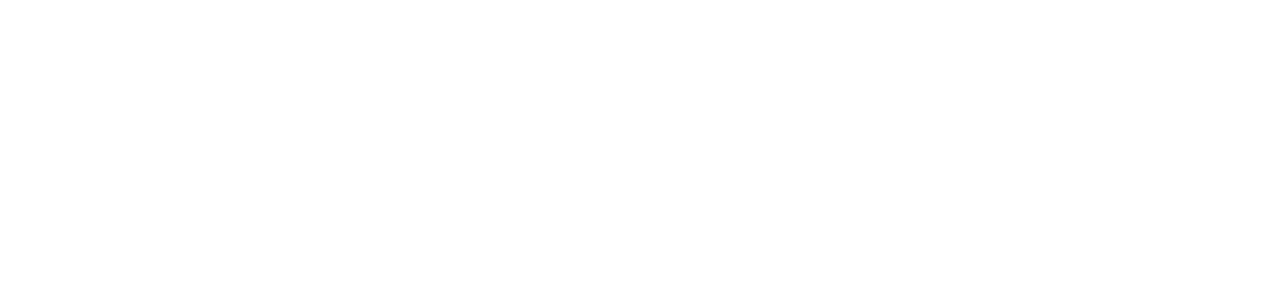
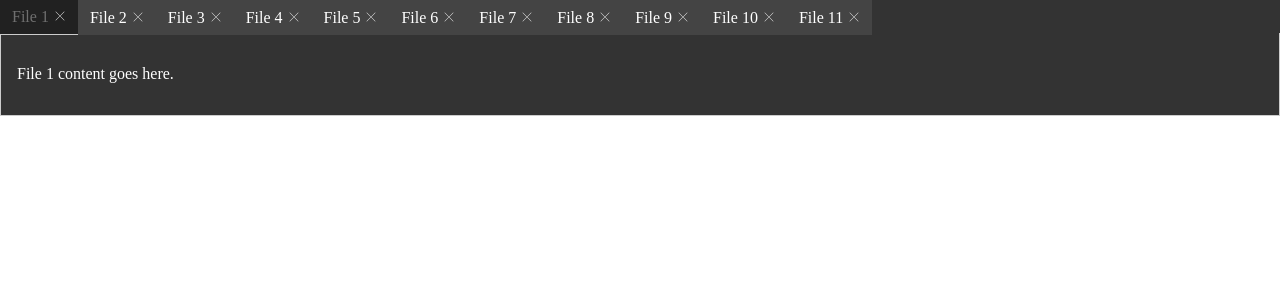
Before and after one commit to ginow/WebresourceEditor, a Svelte app in the folder svelte/: page / in a window 1280 px wide. Shown: the top 300 px of the page. Built offline with nearby package versions, Linux system fonts and the light colour scheme.

Commit message:
close icon, tab color

```diff
--- a/svelte/src/App.svelte
+++ b/svelte/src/App.svelte
@@ -1,8 +1,10 @@
 <script>
   import MonacoEditor from "./lib/MonacoEditor.svelte";
+  import Tabs from "./lib/Tabs.svelte";
 </script>
 
 <main>
+  <Tabs />
   <MonacoEditor />
 </main>
 
--- /dev/null
+++ b/svelte/src/assets/sampledata.js
@@ -0,0 +1,79 @@
+export let data = `
+  import { onMount, onDestroy } from "svelte";
+
+  let editor;
+
+  onMount(() => {
+    const loaderScript = document.createElement("script");
+    loaderScript.src =
+      "https://unpkg.com/monaco-editor@latest/min/vs/loader.js";
+    loaderScript.async = true;
+    loaderScript.onload = () => {
+      // Initialize the editor
+      // @ts-ignore
+      window.require.config({
+        paths: { vs: "https://unpkg.com/monaco-editor@latest/min/vs" },
+      });
+      // @ts-ignore
+      window.require(["vs/editor/editor.main"], () => {
+        // @ts-ignore
+        editor = monaco.editor.create(
+          document.getElementById("monaco-editor"),
+          {
+            value: "",
+            language: "javascript",
+            theme: "vs-dark",
+          }
+        );
+        handleResize();
+        window.addEventListener("resize", handleResize);
+      });
+    };
+    document.body.appendChild(loaderScript);
+  });
+  onDestroy(() => {
+    window.removeEventListener("resize", handleResize);
+  });
+  function handleResize() {
+    editor.layout();
+  }
+  import { onMount, onDestroy } from "svelte";
+
+  let editor;
+
+  onMount(() => {
+    const loaderScript = document.createElement("script");
+    loaderScript.src =
+      "https://unpkg.com/monaco-editor@latest/min/vs/loader.js";
+    loaderScript.async = true;
+    loaderScript.onload = () => {
+      // Initialize the editor
+      // @ts-ignore
+      window.require.config({
+        paths: { vs: "https://unpkg.com/monaco-editor@latest/min/vs" },
+      });
+      // @ts-ignore
+      window.require(["vs/editor/editor.main"], () => {
+        // @ts-ignore
+        editor = monaco.editor.create(
+          document.getElementById("monaco-editor"),
+          {
+            value: "",
+            language: "javascript",
+            theme: "vs-dark",
+          }
+        );
+        handleResize();
+        window.addEventListener("resize", handleResize);
+      });
+    };
+    document.body.appendChild(loaderScript);
+  });
+  onDestroy(() => {
+    window.removeEventListener("resize", handleResize);
+  });
+  function handleResize() {
+    editor.layout();
+  }
+
+  `
--- a/svelte/src/lib/MonacoEditor.svelte
+++ b/svelte/src/lib/MonacoEditor.svelte
@@ -1,6 +1,6 @@
 <script>
   import { onMount, onDestroy } from "svelte";
-
+  import { data } from "../assets/sampledata";
   let editor;
 
   onMount(() => {
@@ -20,7 +20,7 @@
         editor = monaco.editor.create(
           document.getElementById("monaco-editor"),
           {
-            value: "",
+            value: data,
             language: "javascript",
             theme: "vs-dark",
           }
@@ -36,7 +36,6 @@
   });
   function handleResize() {
     editor.layout();
-    console.log("resized");
   }
 </script>
 
--- /dev/null
+++ b/svelte/src/lib/Tabs.svelte
@@ -0,0 +1,133 @@
+<script>
+  import { onMount } from "svelte";
+
+  let activeTabIndex = 0;
+  let tabs = [
+    { id: 1, title: "File 1" },
+    { id: 2, title: "File 2" },
+    { id: 3, title: "File 3" },
+    { id: 4, title: "File 4" },
+    { id: 5, title: "File 5" },
+    { id: 6, title: "File 6" },
+    { id: 7, title: "File 7" },
+    { id: 8, title: "File 8" },
+    { id: 9, title: "File 9" },
+    { id: 10, title: "File 10" },
+    { id: 11, title: "File 11" },
+  ];
+
+  function switchTab(index) {
+    activeTabIndex = index;
+  }
+
+  function closeTab(index) {
+    tabs.splice(index, 1);
+    if (activeTabIndex >= tabs.length) {
+      activeTabIndex = tabs.length - 1;
+    }
+  }
+
+  onMount(() => {
+    // Automatically scroll to the active tab on mount
+    const activeTabElement = document.querySelector(".tab.active");
+    if (activeTabElement) {
+      activeTabElement.scrollIntoView({ inline: "center" });
+    }
+  });
+</script>
+
+<main>
+  <div class="tabs">
+    {#each tabs as tab, index (tab.id)}
+      <div
+        class="tab {index === activeTabIndex && 'active'}"
+        on:click={() => switchTab(index)}
+      >
+        {tab.title}
+        <span
+          class="close-btn"
+          tabindex="0"
+          on:click={() => closeTab(index)}
+          on:keydown={(event) => {
+            if (event.key === "Enter" || event.key === " ") {
+              closeTab(index);
+            }
+          }}
+          ><svg
+            xmlns="http://www.w3.org/2000/svg"
+            viewBox="0 0 50 50"
+            width="50px"
+            height="50px"
+            ><path
+              d="M 7.71875 6.28125 L 6.28125 7.71875 L 23.5625 25 L 6.28125 42.28125 L 7.71875 43.71875 L 25 26.4375 L 42.28125 43.71875 L 43.71875 42.28125 L 26.4375 25 L 43.71875 7.71875 L 42.28125 6.28125 L 25 23.5625 Z"
+            /></svg
+          >
+        </span>
+      </div>
+    {/each}
+  </div>
+
+  <div class="content">
+    {#if tabs[activeTabIndex]}
+      <p>{tabs[activeTabIndex].title} content goes here.</p>
+    {/if}
+  </div>
+</main>
+
+<style>
+  .tabs {
+    display: flex;
+    overflow-x: auto;
+    background-color: #333;
+    padding: 0; /* Remove padding */
+    margin-bottom: -2px; /* Remove negative margin to remove space between tabs */
+    scrollbar-width: thin; /* Add thin scrollbar */
+    scrollbar-color: #ccc #f5f5f5; /* Set scrollbar colors */
+  }
+
+  .tab {
+    display: flex;
+    align-items: center;
+    padding: 8px 12px;
+    background-color: #444;
+    cursor: pointer;
+    color: #fff;
+    transition: background-color 0.3s ease;
+  }
+
+  .tab.active {
+    background-color: #212121;
+    border-bottom: 1px solid #ccc;
+    color: #6f6f6f;
+  }
+
+  .content {
+    padding: 16px;
+    border: 1px solid #ccc;
+    border-top: none;
+    background-color: #333;
+    color: #fff;
+  }
+
+  .close-btn {
+    margin-left: 5px;
+    cursor: pointer;
+  }
+
+  .close-btn svg {
+    width: 12px;
+    height: 12px;
+    fill: #fff;
+  }
+
+  /* Customize scroll bar */
+  ::-webkit-scrollbar {
+    height: 2px; /* Set the height of the scrollbar */
+    width: 20px;
+    background-color: #f5f5f5; /* Light grey background color */
+  }
+
+  ::-webkit-scrollbar-thumb {
+    background-color: #ccc; /* Light grey thumb color */
+  }
+</style>
```
